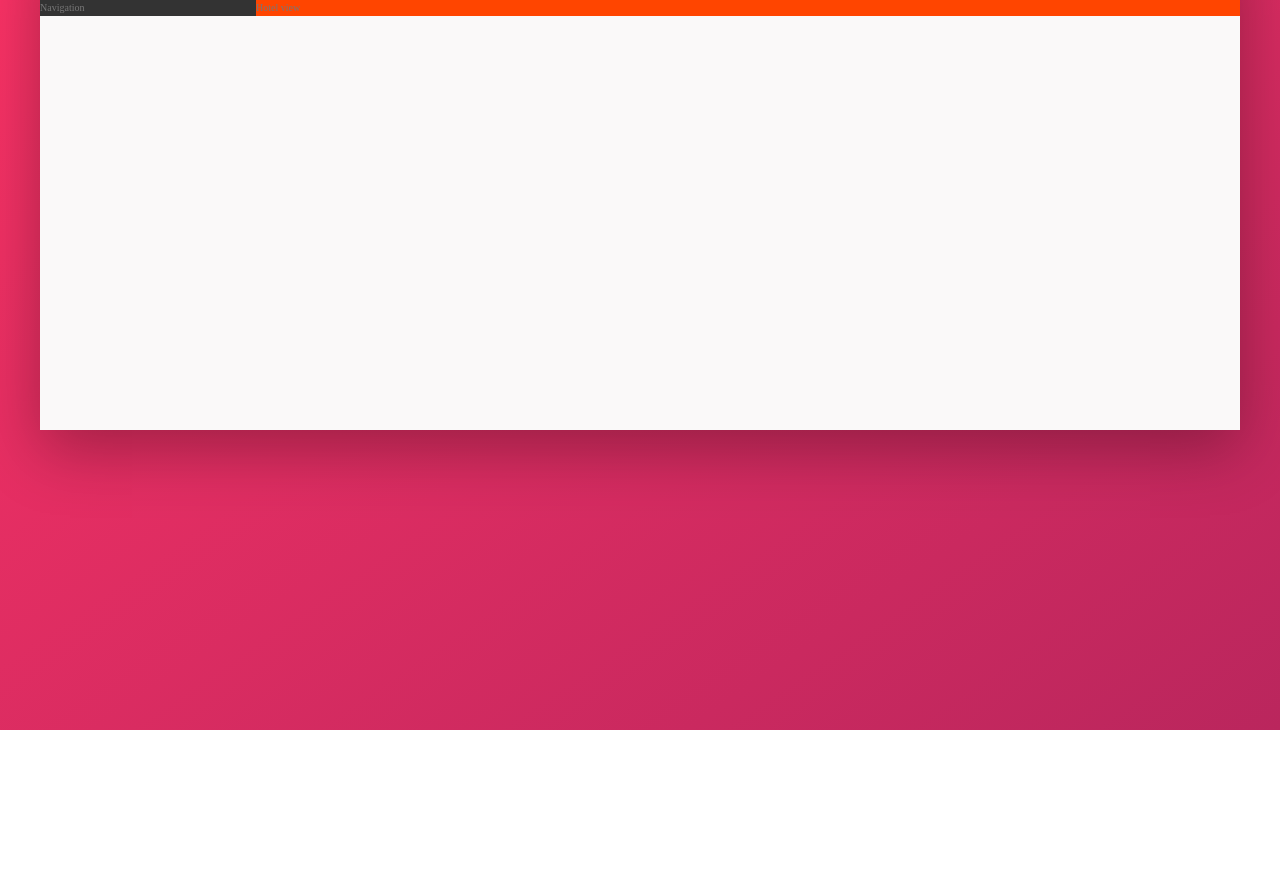
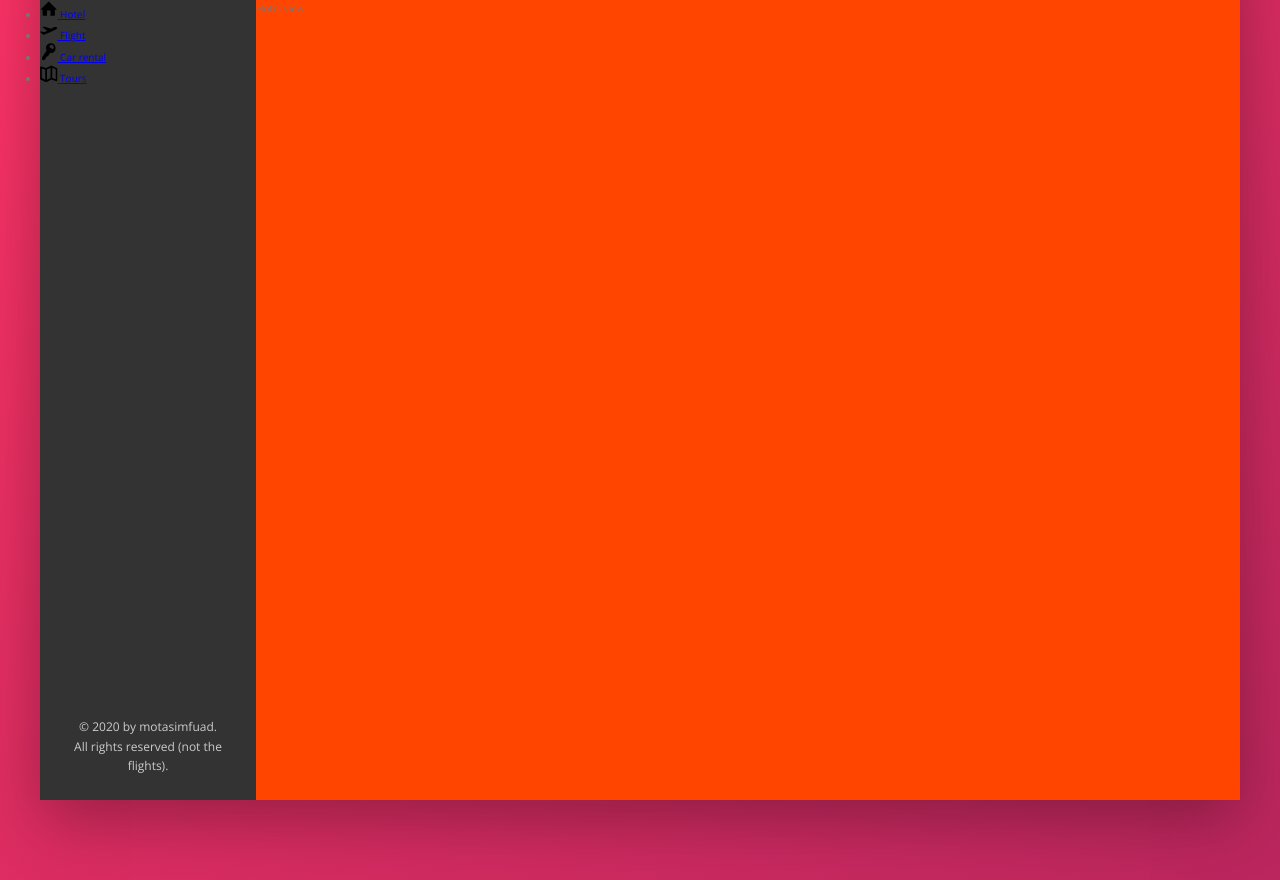
Before and after one commit to motasimfuad/Trillo-project-practice, a website: page index.html in a window 1280 px wide. Shown: the part 150-1030 px from the top of the page. Before the commit the page ends 880 px from the top, so only its background shows below. Drawn offline with nearby package versions, Linux system fonts and the light colour scheme.

Commit message:
Basic sidebar

```diff
--- a/index.html
+++ b/index.html
@@ -43,10 +43,53 @@
               </div>
             </nav>
           </header>
+
+
           <div class="content">
             <nav class="sidebar">
-              Navigation
+              <ul class="side-nav">
+                <li class="side-nav__item">
+                  <a href="#" class="side-nav__link">
+                    <svg class="side-nav__icon">
+                      <use xlink href="img/sprite.svg#icon-home"></use>
+                    </svg>
+                    <span>Hotel</span>
+                  </a>
+                </li>
+                <li class="side-nav__item">
+                  <a href="#" class="side-nav__link">
+                    <svg class="side-nav__icon">
+                      <use xlink href="img/sprite.svg#icon-aircraft-take-off"></use>
+                    </svg>
+                    <span>Flight</span>
+                  </a>
+                </li>
+                <li class="side-nav__item">
+                  <a href="#" class="side-nav__link">
+                    <svg class="side-nav__icon">
+                      <use xlink href="img/sprite.svg#icon-key"></use>
+                    </svg>
+                    <span>Car rental</span>
+                  </a>
+                </li>
+                <li class="side-nav__item">
+                  <a href="#" class="side-nav__link">
+                    <svg class="side-nav__icon">
+                      <use xlink href="img/sprite.svg#icon-map"></use>
+                    </svg>
+                    <span>Tours</span>
+                  </a>
+                </li>
+              </ul>
+
+              <div class="legal">
+                &copy; 2020 by motasimfuad. <br>
+                All rights reserved (not the flights).
+              </div>
+
             </nav>
+
+
             <main class="hotel-view">
               Hotel view
             </main>
--- a/sass/_base.scss
+++ b/sass/_base.scss
@@ -12,7 +12,7 @@
     --color-grey-dark-2: #777;
     --color-grey-dark-3: #999;
 
-    --shadow-dark: 0 2rem 6rem rgba(0,0,0,0.3);
+    --shadow-dark: 0 2rem 6rem rgba(0,0,0,.3);
 }
 
 
@@ -33,11 +33,16 @@ html {
 }
 
 body {
-    font-family: "Open Sans" sans-serif;
+    font-family: 'Open Sans', sans-serif;
     font-weight: 400;
     line-height: 1.6;
     color: var(--color-grey-dark-2);
-    background-image: linear-gradient(to right bottom, var(--color-primary-light), var(--color-primary-dark));
+
+    background-image:
+    linear-gradient(to right bottom,
+    var(--color-primary-light),
+    var(--color-primary-dark));
+
     background-size: cover;
     background-repeat: no-repeat;
 
--- a/sass/_components.scss
+++ b/sass/_components.scss
@@ -13,8 +13,8 @@
     flex: 0 0 40%;
 
     display: flex;
+    align-items: center;
     justify-content: center;
-    align-items: center;
 
     &__input {
         font-family: inherit;
@@ -53,7 +53,7 @@
         }
 
         &:active {
-            transform: scale(2px);
+            transform: translateY(2px);
         }
 
     }
@@ -121,3 +121,34 @@
     }
 
 }
+
+/////////////////////////////////////
+////// SIDE NAVIGATION
+
+.side-nav {
+
+    &__item {
+
+    }
+
+    &__link {
+
+    }
+
+    &__icon {
+        width: 1.75rem;
+        height: 1.75rem;
+    }
+
+}
+
+/////////////////////////////////////
+////// LEGAL TEXT
+
+.legal {
+    font-size: 1.2rem;
+    color: var(--color-grey-light-4);
+    text-align: center;
+    padding: 2.5rem;
+
+}
--- a/sass/_layout.scss
+++ b/sass/_layout.scss
@@ -28,11 +28,17 @@
     background-color: var(--color-grey-dark-1);
 
     flex: 0 0 18%;
+
+    display: flex;
+    flex-direction: column;
+    justify-content: space-between;
 }
 
 .hotel-view {
     background-color: #fff;
     background-color: orangered;
+    height: 80rem;
+
 
     flex: 1;
 }
```
Also changed, not shown: css/style.css.
